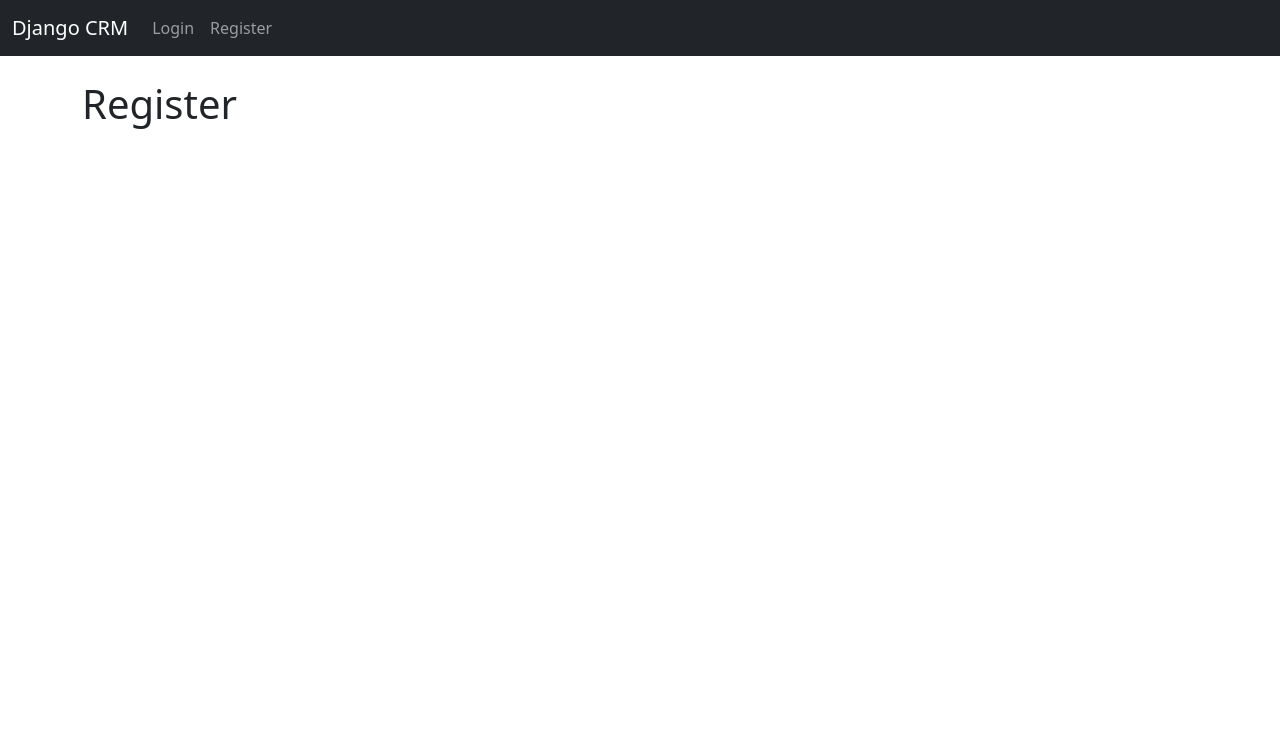
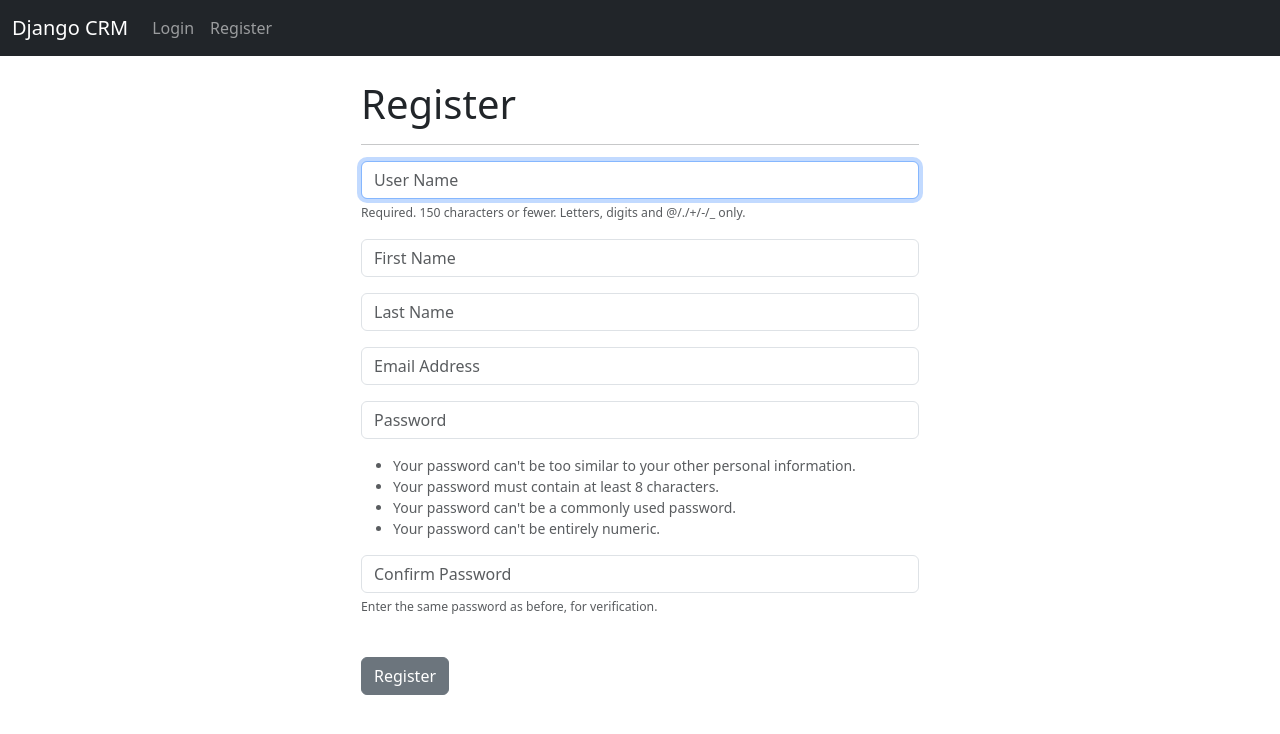
Before and after one commit to atishay-kap/Django-CRM, a Django app: page /register/ in a window 1280 px wide. Shown: the top 734 px of the page. Run offline with Django 5.2, Linux system fonts and the light colour scheme.

Commit message:
registration

```diff
--- a/website/forms.py
+++ b/website/forms.py
@@ -1,8 +1,8 @@
-from django.contrib.auth.forms import UserCreateForm
+from django.contrib.auth.forms import UserCreationForm
 from django.contrib.auth.models import User
 from django import forms
 
-class SignUpForm(UserCreateForm):
+class SignUpForm(UserCreationForm):
     email = forms.EmailField(label='' , widget=forms.TextInput(attrs={'class':'form-control','placeholder':'Email Address'}))
     first_name = forms.CharField(label='' , max_length=100 , widget=forms.TextInput(attrs={'class':'form-control','placeholder':'First Name'}))
     last_name = forms.CharField(label='' , max_length=100 , widget=forms.TextInput(attrs={'class':'form-control','placeholder':'Last Name'}))
--- a/website/templates/home.html
+++ b/website/templates/home.html
@@ -10,7 +10,6 @@
     <hr>
     <form method="POST" action="{% url 'home' %}">
         {% csrf_token %}
-        <form>
   <div class="mb-3">
     <label for="username" class="form-label">Username</label>
     <input type="text" class="form-control" name="username" placeholder="Username" required>
@@ -21,7 +20,6 @@
   </div>
   <br>
   <button type="submit" class="btn btn-secondary">Login</button>
-</form>
     </form>
 </div>
 
--- a/website/templates/register.html
+++ b/website/templates/register.html
@@ -1,5 +1,24 @@
 {% extends 'base.html' %}
 {% block content %}
-
-<h1>Register</h1>
+<div class = "col-md-6 offset-md-3">
+    <h1>Register</h1>
+    <hr>
+    <form method="POST" action="">
+        {% csrf_token %}
+        {% if form.errors %}
+			<div class="alert alert-warning alert-dismissible fade show" role="alert">
+			  Your Form Has Errors
+			  {% for field in form %}
+			  	{% if field.errors %}
+			  		{{ field.errors }}
+			  	{% endif %}
+			  {% endfor %}
+			  <button type="button" class="btn-close" data-bs-dismiss="alert" aria-label="Close"></button>
+			</div>
+		{% endif %}
+        {{ form.as_p }}
+        <br>
+        <button type="submit" class="btn btn-secondary">Register</button>
+    </form>
+</div>
 {% endblock %}
--- a/website/views.py
+++ b/website/views.py
@@ -1,6 +1,7 @@
 from django.shortcuts import render , redirect
 from django.contrib.auth import authenticate, login, logout
 from django.contrib import messages
+from .forms import *
 
 # Create your views here.
 def home(request):
@@ -25,5 +26,22 @@ def logout_user(request):
     messages.success(request , "You have been Logged Out Successfully..")
     return redirect('home')
 
-def register_user(request):
-    return render(request , 'register.html' , {})
+def register_user(request):  # sourcery skip: extract-method
+    if request.method=='POST':
+        form = SignUpForm(request.POST)
+
+        if form.is_valid():
+            form.save()
+            # Authenticate and Login
+            username = form.cleaned_data['username']
+            password = form.cleaned_data['password1']
+            user = authenticate(username=username,password=password)
+            login(request,user)
+            messages.success(request , 'You have Successfully Registered!! Welcome!!')
+            return redirect('home')
+
+    else:
+        form = SignUpForm()
+        return render(request , 'register.html' , {'form' : form})
+
+    return render(request , 'register.html' , {'form' : form})
```
